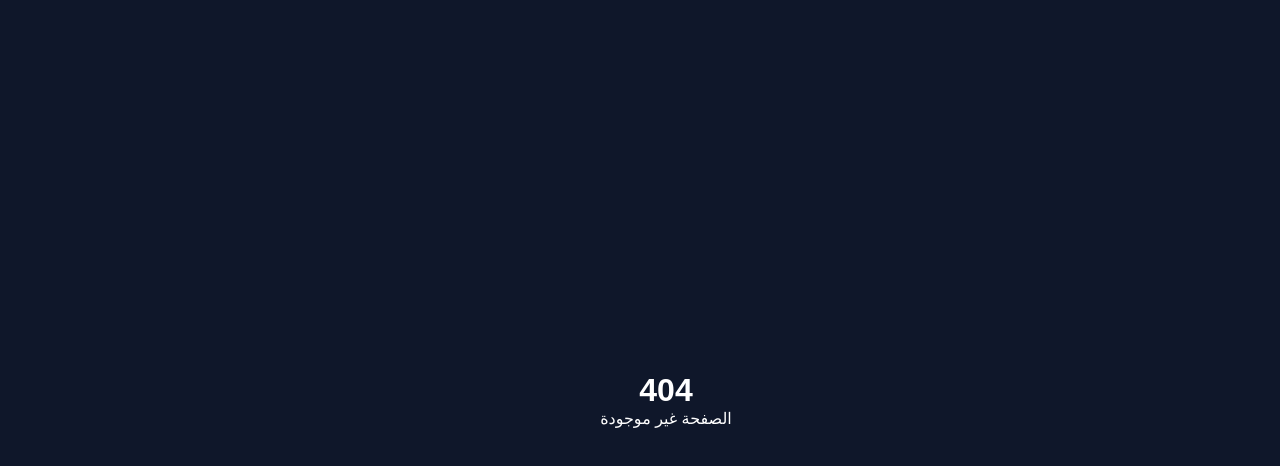
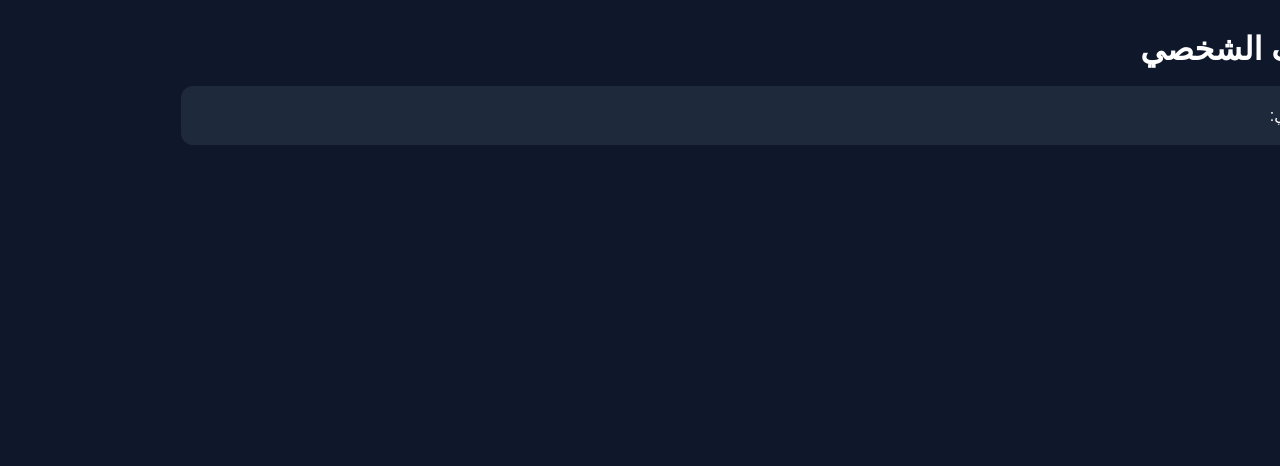
Before and after one commit to mohamedeljoker-ss7/mohamed-el-joker, a Next.js app: page /app/profile in a window 1280 px wide. Before the commit this address had no page. Shown: the top 466 px of the page. Built offline with nearby package versions, Linux system fonts and the light colour scheme.

Commit message:
Create ProfilePage component for user email display
Implement user profile page to display email.

```diff
--- /dev/null
+++ b/app/app/profile/page.tsx
@@ -0,0 +1,43 @@
+"use client";
+
+import { useEffect, useState } from "react";
+import { auth } from "@/lib/firebase";
+
+export default function ProfilePage() {
+  const [email, setEmail] = useState("");
+
+  useEffect(() => {
+    const user = auth.currentUser;
+
+    if (user) {
+      setEmail(user.email || "");
+    }
+  }, []);
+
+  return (
+    <main
+      style={{
+        minHeight: "100vh",
+        background: "#0f172a",
+        color: "white",
+        padding: "30px",
+      }}
+    >
+      <h1>👤 الملف الشخصي</h1>
+
+      <br />
+
+      <div
+        style={{
+          background: "#1e293b",
+          padding: "20px",
+          borderRadius: "12px",
+        }}
+      >
+        <p>البريد الإلكتروني:</p>
+
+        <h3>{email}</h3>
+      </div>
+    </main>
+  );
+}
```
